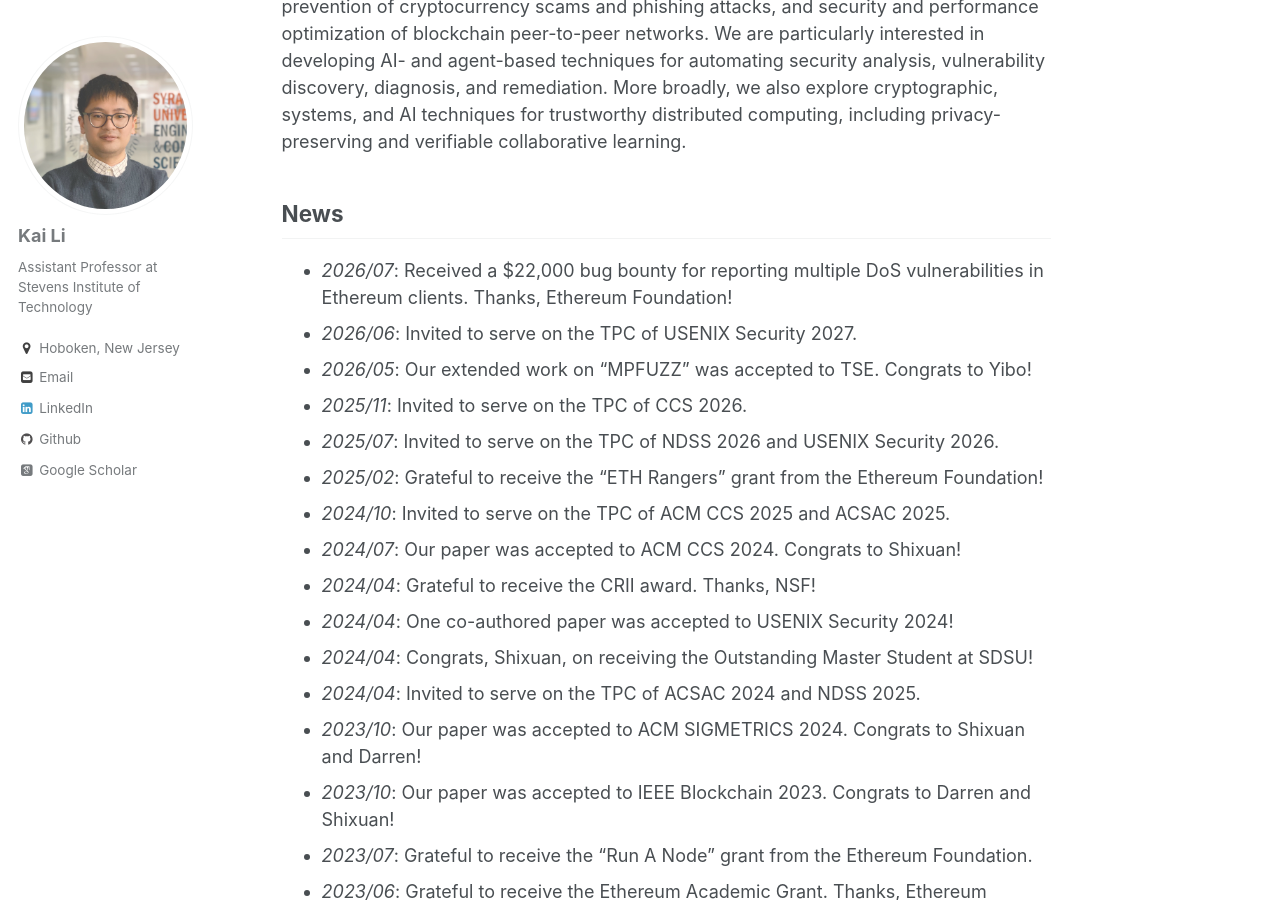
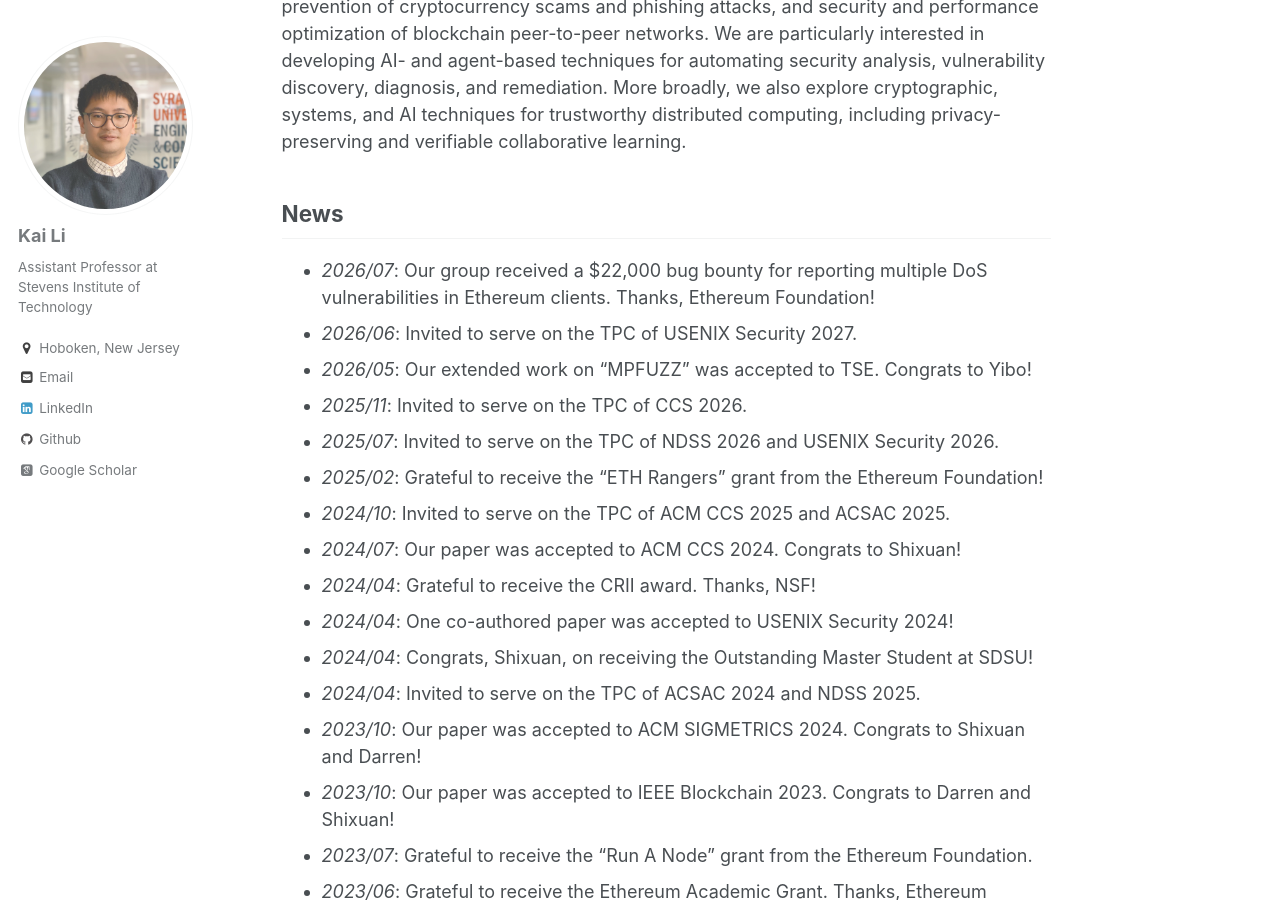
Before and after one commit to likai1993/likai1993.github.io, a Jekyll site: the page built from _pages/about.md, in a window 1280 px wide and 900 px high, scrolled down 556 px. Built offline with Jekyll 4.4.1, drawn with Linux system fonts in a browser that asks for light colours; some web fonts are replaced.

Commit message:
Update about.md

```diff
--- a/_pages/about.md
+++ b/_pages/about.md
@@ -17,7 +17,7 @@ My research lies at the intersection of **systems security, distributed systems,
 News
 ----
 <div class="news-list" markdown="1">
-- _2026/07_: Received a $22,000 bug bounty for reporting multiple DoS vulnerabilities in Ethereum clients. Thanks, Ethereum Foundation!
+- _2026/07_: Our group received a $22,000 bug bounty for reporting multiple DoS vulnerabilities in Ethereum clients. Thanks, Ethereum Foundation!
 - _2026/06_: Invited to serve on the TPC of USENIX Security 2027.
 - _2026/05_: Our extended work on "MPFUZZ" was accepted to TSE. Congrats to Yibo!
 - _2025/11_: Invited to serve on the TPC of CCS 2026.
```
